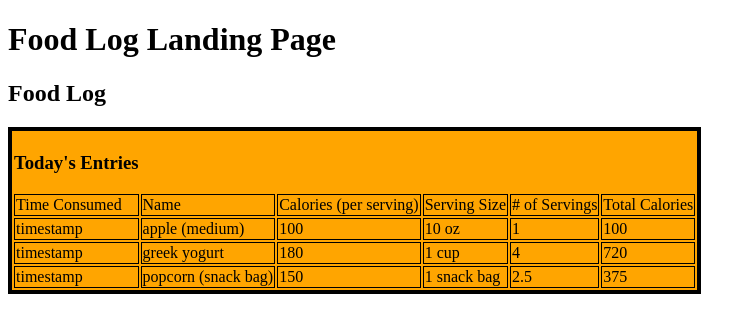
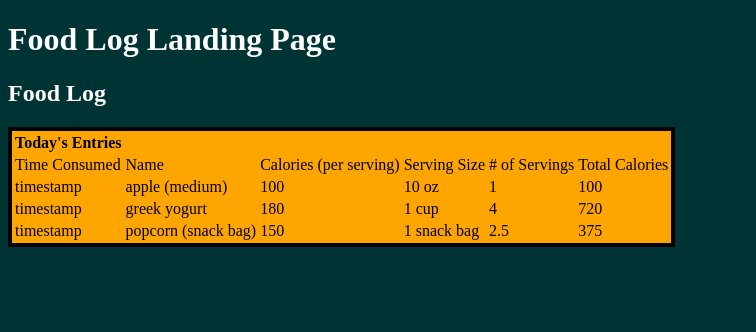
Before and after one commit to oostin623/food-log-ui, an Angular app in the folder foodlog/: page / in a window 1280 px wide. Shown: the top 332 px of the page, without its empty margins (0-756 px from the left). Built offline with nearby package versions, Linux system fonts and the light colour scheme.

Commit message:
fixed css for the project, applied some initial styling and colors.

```diff
--- a/foodlog/src/app/app.component.css
+++ b/foodlog/src/app/app.component.css
@@ -0,0 +1,29 @@
+/* application wide CSS styles */
+html {
+  background-color: #003333;
+}
+
+h1, h2, h3 {
+  color: white;
+}
+
+table {
+  background-color: orange;
+  color: black;
+  border: 4px solid black;
+  text-align: center;
+}
+
+th {
+  color: black;
+}
+
+tr {
+  text-align: left;
+  vertical-align: bottom;
+  border: 1px solid black;
+}
+
+tr:first-child td{
+  font-weight: bold;
+}
--- a/foodlog/src/app/app.component.html
+++ b/foodlog/src/app/app.component.html
@@ -1,2 +1,5 @@
+<html>
 <h1>{{title}}</h1>
+</html>
+
 <app-log><app-log>
--- a/foodlog/src/app/log/log.component.css
+++ b/foodlog/src/app/log/log.component.css
@@ -1,21 +1 @@
-/* Log component CSS styles */
-
-table {
-  background-color: orange;
-  color: black;
-  border: 4px solid black;
-  text-align: center;
-}
-
-th, td {
-  border: 1px solid black;
-}
-
-tr {
-  text-align: left;
-  vertical-align: bottom;
-}
-
-tr:first-child {
-  text-decoration: bold;
-}
+/* application wide CSS styles */
--- a/foodlog/src/app/log/log.component.html
+++ b/foodlog/src/app/log/log.component.html
@@ -1,10 +1,9 @@
+<html>
 <h2>Food Log</h2>
 
 <div>
-
 <table id="logTable">
-	<!-- table header -->
-	<h3>Today's Entries</h3>
+	<th>Today's Entries</th>
   	<tr>
 		<td>Time Consumed</td>
 		<td>Name</td>
@@ -12,7 +11,6 @@
 		<td>Serving Size</td>
 		<td># of Servings</td>
 		<td>Total Calories</td>
-
 	</tr>
   <!-- repeated table data -->
   <tr *ngFor="let record of logRecords">
@@ -23,10 +21,9 @@
   		<td>{{ record.servings }}</td>
   		<td>{{ (record.food.calories)*(record.servings)|number }}</td>
   </tr>
-
 </table>
-
 </div>
+</html>
 
 
 <!-- accessing each thing like the last line below works, but is stupid -->
--- a/foodlog/src/app/log/log.component.ts
+++ b/foodlog/src/app/log/log.component.ts
@@ -14,7 +14,7 @@ import { of }         from 'rxjs/observable/of';
 @Component({
   selector: 'app-log',
   templateUrl: './log.component.html',
-  styleUrls: ['./log.component.css']
+  styleUrls: ['../app.component.css'] //changed from log to app level css
 })
 export class LogComponent implements OnInit {
 
--- a/foodlog/src/styles.css
+++ b/foodlog/src/styles.css
@@ -1 +1,8 @@
 /* You can add global styles to this file, and also import other style files */
+html {
+  background-color: #003333;
+}
+
+h1, h2, h3 {
+  color: white;
+}
```
